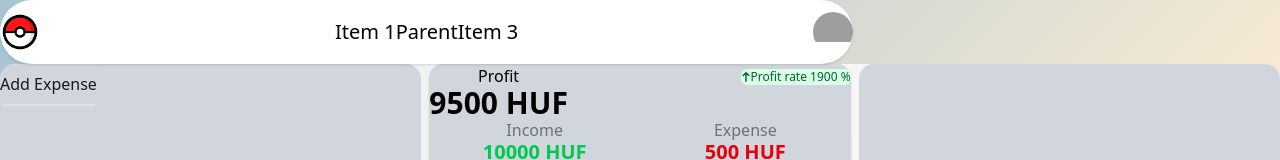
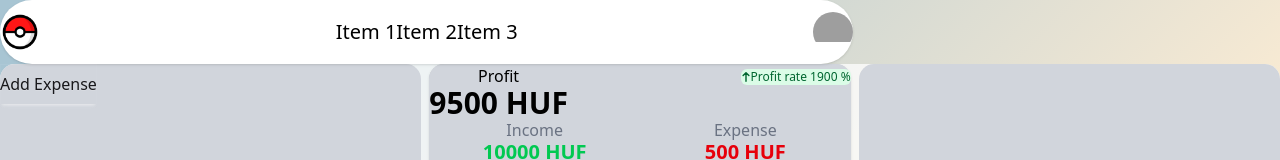
Before and after one commit to nemetabe/el-proyecte-grande-pokepocket-java, a React (Vite) app in the folder Frontend/PokePocket/: page /main/mypocket in a window 1280 px wide. Shown: the top 160 px of the page. Built offline with nearby package versions, Linux system fonts and the light colour scheme; grey boxes are pictures that could not be loaded.

Commit message:
Frontend expense refresh

```diff
--- a/Frontend/PokePocket/src/components/AddExpenseForm.jsx
+++ b/Frontend/PokePocket/src/components/AddExpenseForm.jsx
@@ -24,7 +24,14 @@ function AddExpenseForm({userId, setExpense}) {
 
         let transactionId;
         fetchData("transactions/add", "POST", expenseObject).then(response => transactionId = response);
-        // fetchData("transactions/")
+        fetchData("transactions/1/all").then(response => {
+            const sumWithInitial = response.reduce(
+                (accumulator, currentValue) => accumulator + currentValue.amount,
+                0,
+              );
+            setExpense(sumWithInitial);
+        })
+        // setExpense(1000);
         document.getElementById("my_modal_4").close();
     }
 
--- a/Frontend/PokePocket/src/components/Navbar/CustomNavbar.jsx
+++ b/Frontend/PokePocket/src/components/Navbar/CustomNavbar.jsx
@@ -35,7 +35,7 @@ function CustomNavbar() {
                 <a>Item 1</a>
               </li>
               <li>
-                <a>Parent</a>
+                <a>Item 2</a>
               </li>
               <li>
                 <a>Item 3</a>
@@ -54,7 +54,7 @@ function CustomNavbar() {
               <a >Item 1</a>
             </li>
             <li>
-                <a>Parent</a>
+                <a>Item 2</a>
             </li>
             <li>
               <a>Item 3</a>
--- a/Frontend/PokePocket/src/pages/MyPocket/MyPocket.jsx
+++ b/Frontend/PokePocket/src/pages/MyPocket/MyPocket.jsx
@@ -1,10 +1,15 @@
-import React, { useState } from "react";
+import React, { useState , useEffect} from "react";
 import AddExpenseForm from "../../components/AddExpenseForm";
 
 function MyPocket() {
   const [income, setIncome] = useState(10000);
   const [expense, setExpense] = useState(500);
   const [profit, setProfit] = useState(income-expense);
+
+  useEffect(() => {
+    setProfit(income-expense);
+  }, [expense]);
+
   return (
     <>
       <div className="bg-white/75 h-[85vh] m-5 text-center p-2 rounded-[15px]">
@@ -74,7 +79,7 @@ function MyPocket() {
                     id="dropdownDefaultButton"
                     data-dropdown-toggle="lastDaysdropdown"
                     data-dropdown-placement="bottom"
-                    class="text-sm font-medium text-gray-500 dark:text-gray-400 hover:text-gray-900 text-center inline-flex items-center dark:hover:text-white"
+                    class="text-sm font-medium text-black hover:text-primary text-center inline-flex items-center"
                     type="button"
                   >
                     Last 6 months
```
